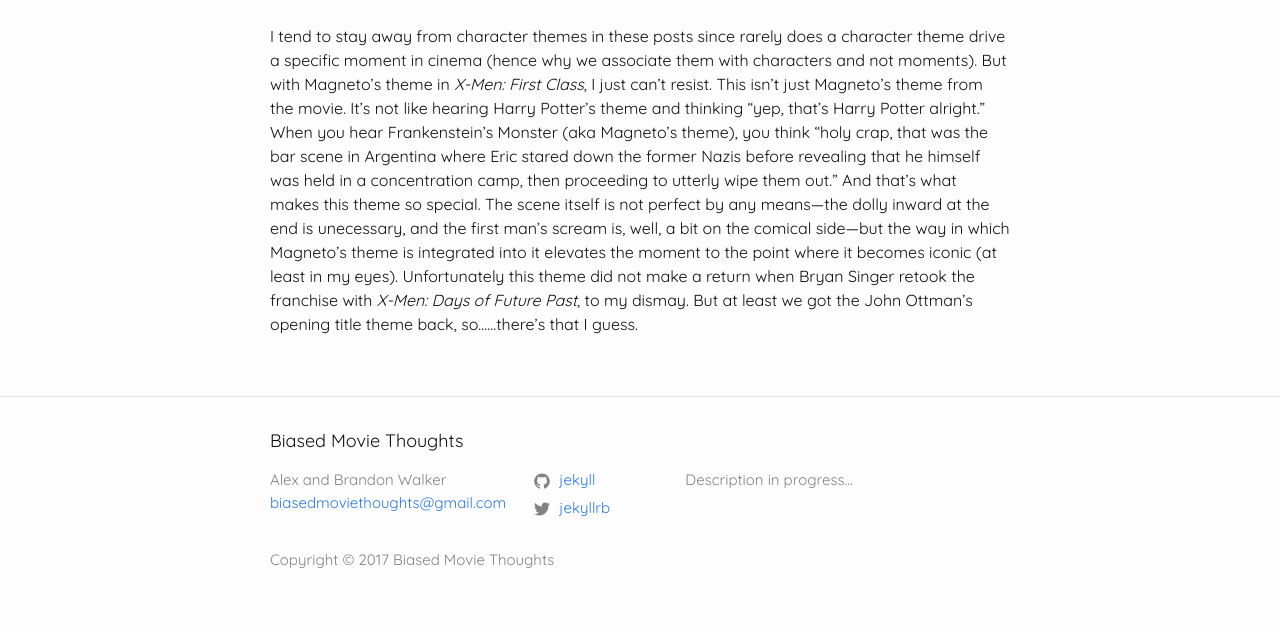
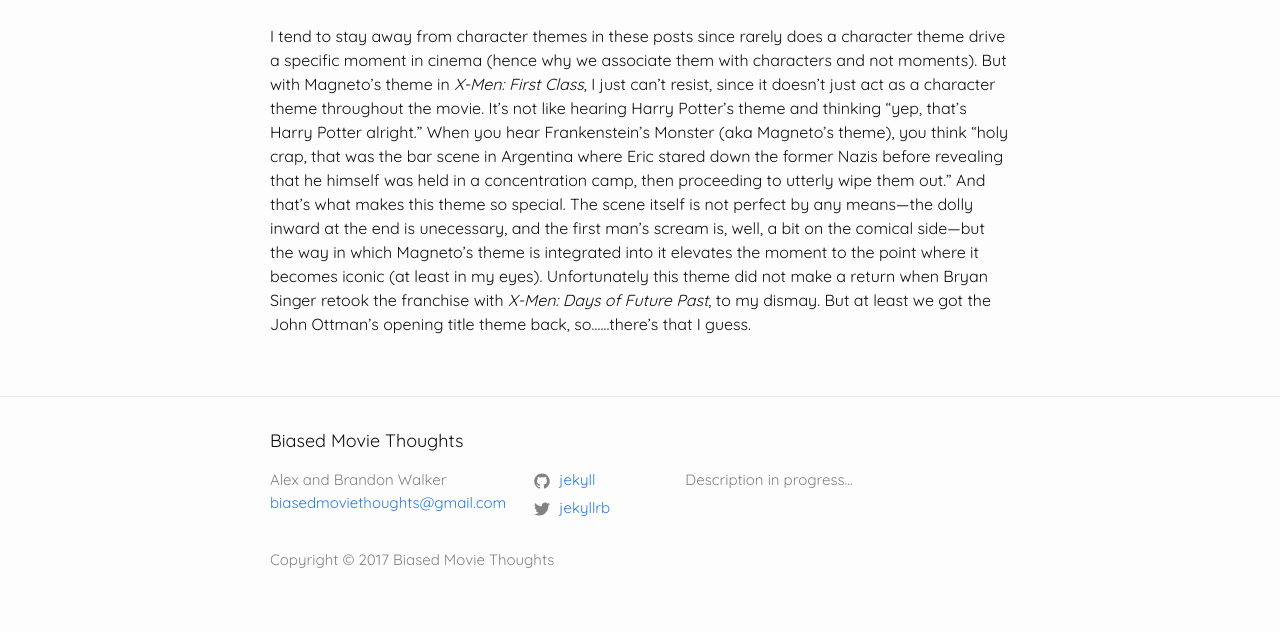
Before and after one commit to ncskier/film_blog, a Jekyll site: the page built from _posts/2017-07-03-music-mondays-x-men-first-class.md, in a window 1280 px wide. Shown: the part 723-1355 px from the top of the page. Built offline with Jekyll 4.4.1, drawn with Linux system fonts in a browser that asks for light colours.

Commit message:
grammer check

```diff
--- a/_posts/2017-07-03-music-mondays-x-men-first-class.md
+++ b/_posts/2017-07-03-music-mondays-x-men-first-class.md
@@ -15,4 +15,4 @@
 Also, this Spanish version of the scene is the best I could find on youtube, sorry about that.
 {% include youtubePlayer.html id=page.youtubeId %}
 <br>
-I tend to stay away from character themes in these posts since rarely does a character theme drive a specific moment in cinema (hence why we associate them with characters and not moments). But with Magneto's theme in _X-Men: First Class_, I just can't resist. This isn't just Magneto's theme from the movie. It's not like hearing Harry Potter's theme and thinking "yep, that's Harry Potter alright." When you hear Frankenstein's Monster (aka Magneto's theme), you think "holy crap, that was the bar scene in Argentina where Eric stared down the former Nazis before revealing that he himself was held in a concentration camp, then proceeding to utterly wipe them out." And that's what makes this theme so special. The scene itself is not perfect by any means—the dolly inward at the end is unecessary, and the first man's scream is, well, a bit on the comical side—but the way in which Magneto's theme is integrated into it elevates the moment to the point where it becomes iconic (at least in my eyes). Unfortunately this theme did not make a return when Bryan Singer retook the franchise with _X-Men: Days of Future Past_, to my dismay. But at least we got the John Ottman's opening title theme back, so......there's that I guess.
+I tend to stay away from character themes in these posts since rarely does a character theme drive a specific moment in cinema (hence why we associate them with characters and not moments). But with Magneto's theme in _X-Men: First Class_, I just can't resist, since it doesn't just act as a character theme throughout the movie. It's not like hearing Harry Potter's theme and thinking "yep, that's Harry Potter alright." When you hear Frankenstein's Monster (aka Magneto's theme), you think "holy crap, that was the bar scene in Argentina where Eric stared down the former Nazis before revealing that he himself was held in a concentration camp, then proceeding to utterly wipe them out." And that's what makes this theme so special. The scene itself is not perfect by any means—the dolly inward at the end is unecessary, and the first man's scream is, well, a bit on the comical side—but the way in which Magneto's theme is integrated into it elevates the moment to the point where it becomes iconic (at least in my eyes). Unfortunately this theme did not make a return when Bryan Singer retook the franchise with _X-Men: Days of Future Past_, to my dismay. But at least we got the John Ottman's opening title theme back, so......there's that I guess.
```
